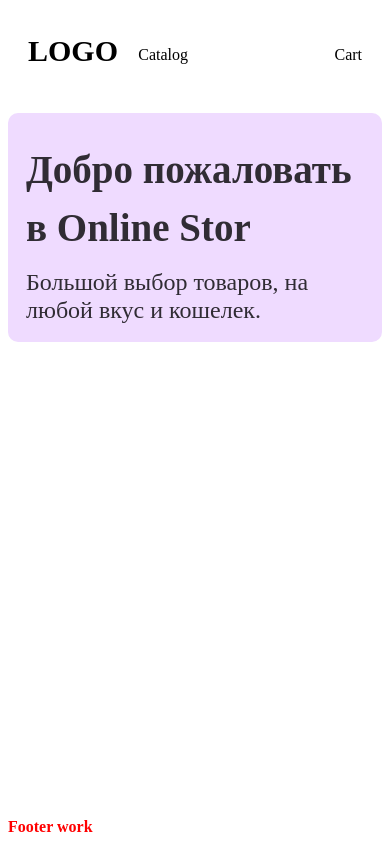
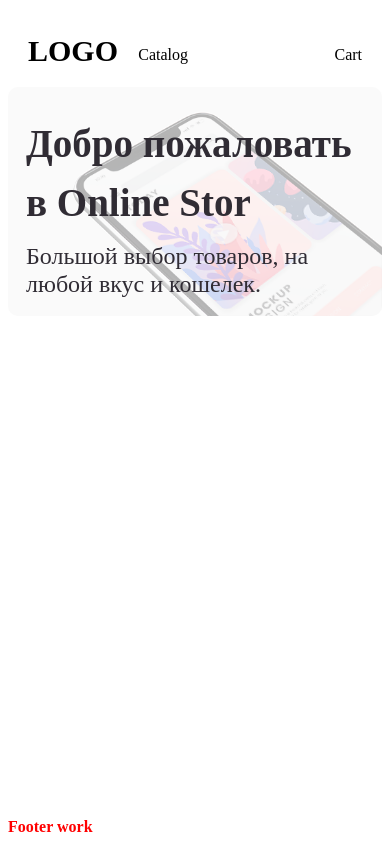
Before and after one commit to MaryAnzh/Online-Store, a React (Create React App) app: page / in a window 390 px wide. Built offline with nearby package versions, Linux system fonts and the light colour scheme; a web font is replaced by a local one.

Commit message:
feat: add title style in items page

```diff
--- a/src/Apps.scss
+++ b/src/Apps.scss
@@ -12,7 +12,7 @@
 
     &__main {
         width: 100%;
-        min-height: 80vh;
+        min-height: 86vh;
         height: fit-content;
     }
 }
--- a/src/pages/items-page/ItemsPage.scss
+++ b/src/pages/items-page/ItemsPage.scss
@@ -16,14 +16,34 @@
             padding: 8px;
             display: flex;
             justify-content: center;
-            background: #EFDBFF;
+            background: #eeeeee;
             border-radius: 10px;
+            background-image: url(../../assets/bg.png);
+            background-position: right;
+            background-repeat: no-repeat;
+            background-size: contain;
+
+            @media (max-width: 730px) {
+                position: relative;
+
+                &::before {
+                    content: '';
+                    width: 100%;
+                    height: 100%;
+                    position: absolute;
+                    top: 0;
+                    left: 0;
+                    background: rgba($color: white, $alpha: 0.7);
+                    z-index: 0;
+                }
+            }
 
             &__info {
                 max-width: 1050px;
                 width: 100%;
                 padding: 10px;
                 color: $main-font-color;
+                z-index: 2;
 
                 &__title {
 
```
Also changed, not shown: src/assets/bg.png (added).
